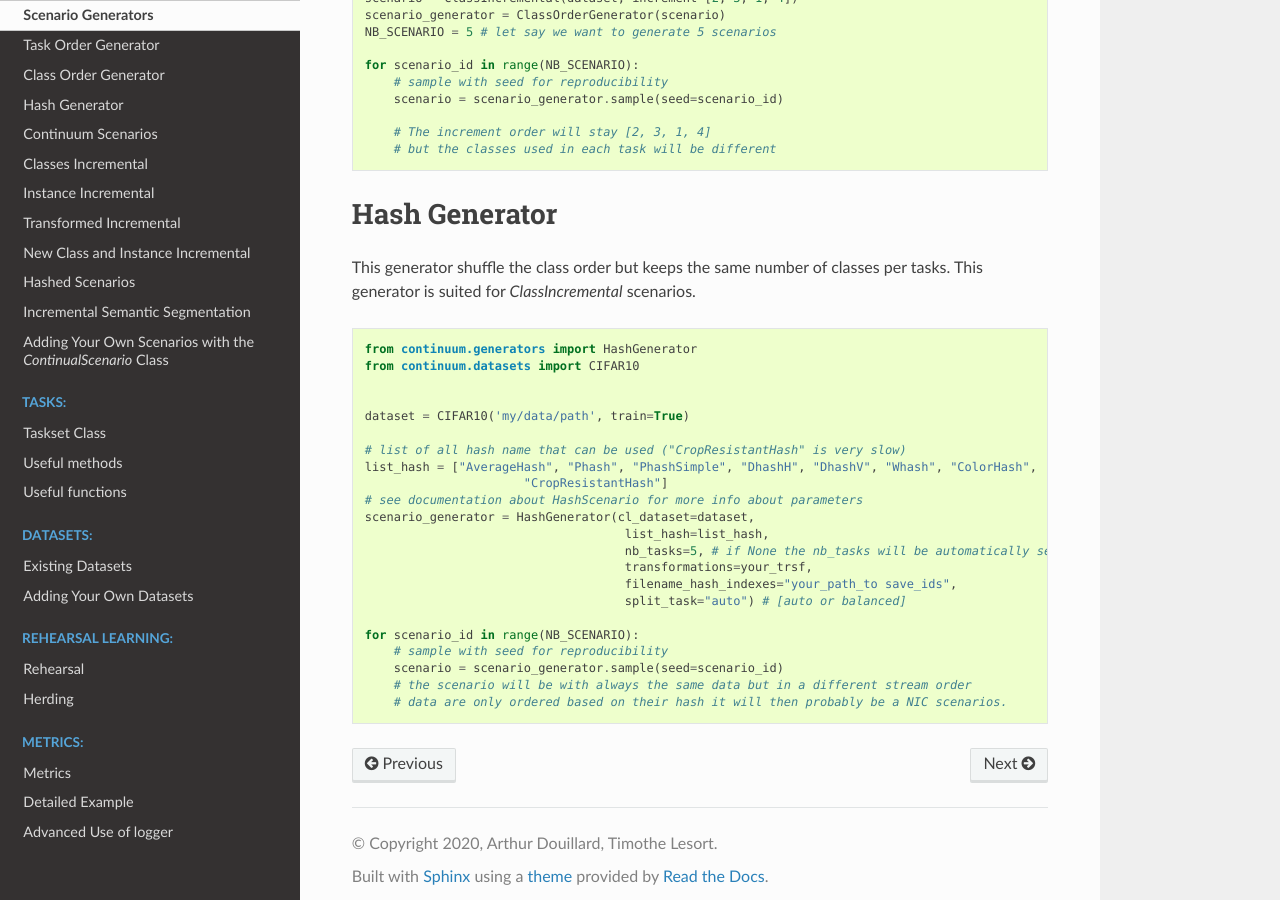
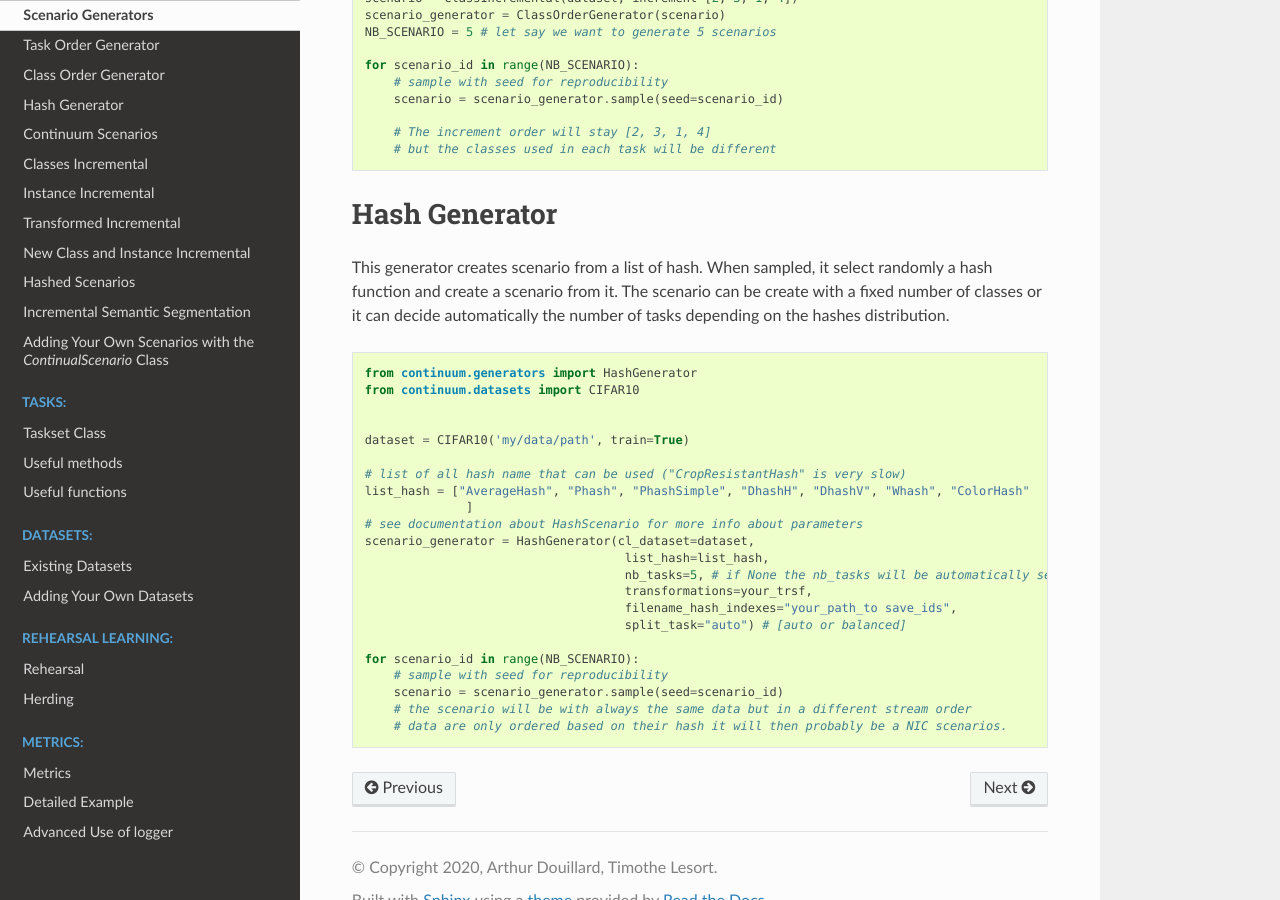
Before and after one commit to Continvvm/continuum, a Sphinx documentation site: the page built from docs/_tutorials/scenarios/generators.rst, in a window 1280 px wide and 900 px high, scrolled down 1046 px. Built offline with Sphinx 7.4.7 and the Read the Docs theme 2.0.0, drawn with Linux system fonts in a browser that asks for light colours.

Commit message:
update doc about hashed scenarios and generators

```diff
--- a/docs/_tutorials/scenarios/generators.rst
+++ b/docs/_tutorials/scenarios/generators.rst
@@ -65,8 +65,9 @@ This generator is suited for `ClassIncremental` scenarios.
 Hash Generator
 ----------------
 
-This generator shuffle the class order but keeps the same number of classes per tasks.
-This generator is suited for `ClassIncremental` scenarios.
+This generator creates scenario from a list of hash. When sampled, it select randomly a hash function
+and create a scenario from it. The scenario can be create with a fixed number of classes or
+it can decide automatically the number of tasks depending on the hashes distribution.
 
 .. code-block:: python
 
@@ -77,8 +78,8 @@ This generator is suited for `ClassIncremental` scenarios.
     dataset = CIFAR10('my/data/path', train=True)
 
     # list of all hash name that can be used ("CropResistantHash" is very slow)
-    list_hash = ["AverageHash", "Phash", "PhashSimple", "DhashH", "DhashV", "Whash", "ColorHash",
-                          "CropResistantHash"]
+    list_hash = ["AverageHash", "Phash", "PhashSimple", "DhashH", "DhashV", "Whash", "ColorHash"
+                  ]
     # see documentation about HashScenario for more info about parameters
     scenario_generator = HashGenerator(cl_dataset=dataset,
                                         list_hash=list_hash,
--- a/docs/_tutorials/scenarios/scenarios.rst
+++ b/docs/_tutorials/scenarios/scenarios.rst
@@ -366,9 +366,9 @@ Hashed Scenarios
 **Aim:** Evaluate the capability of an algorithms to learn new features independently from the labels.
 
 **Some Details:**
-This kind of scenario is proposed here to break the local iid assumption in classical dataset and evaluate algorithm
-capabilities in such context. The hash functions target some features and order data depending
-on them making data stream not iid inside a task. The resulting scenario (depending on the dataset)
+This kind of scenario is proposed here to create tasks with related features in classical dataset and evaluate algorithm
+capabilities in such context. This methodology force features to be different from one task to another
+making the feature extractor training potentially harder. The resulting scenario (depending on the dataset)
 is most probably a NIC scenario.
 
 
```
